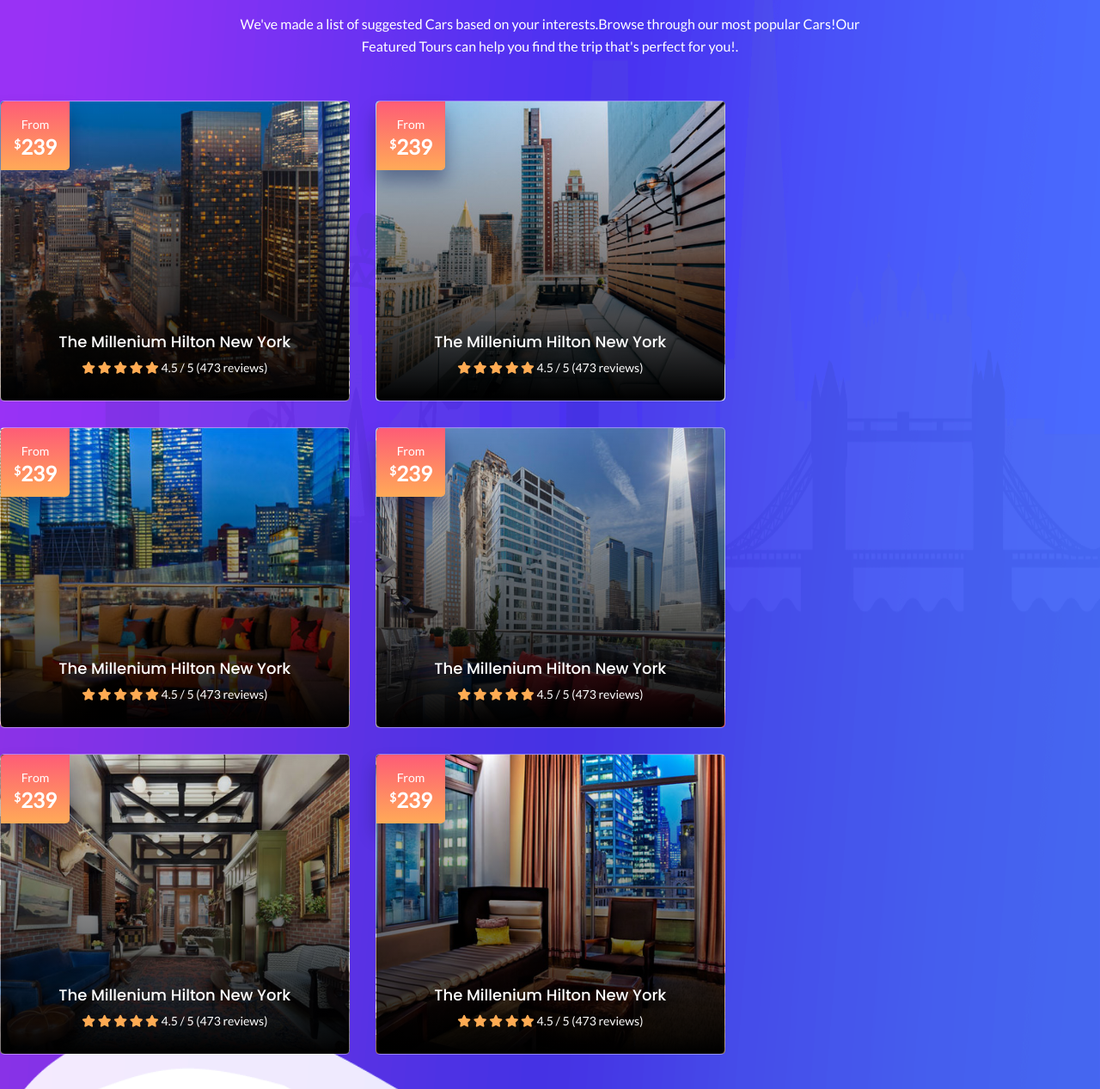
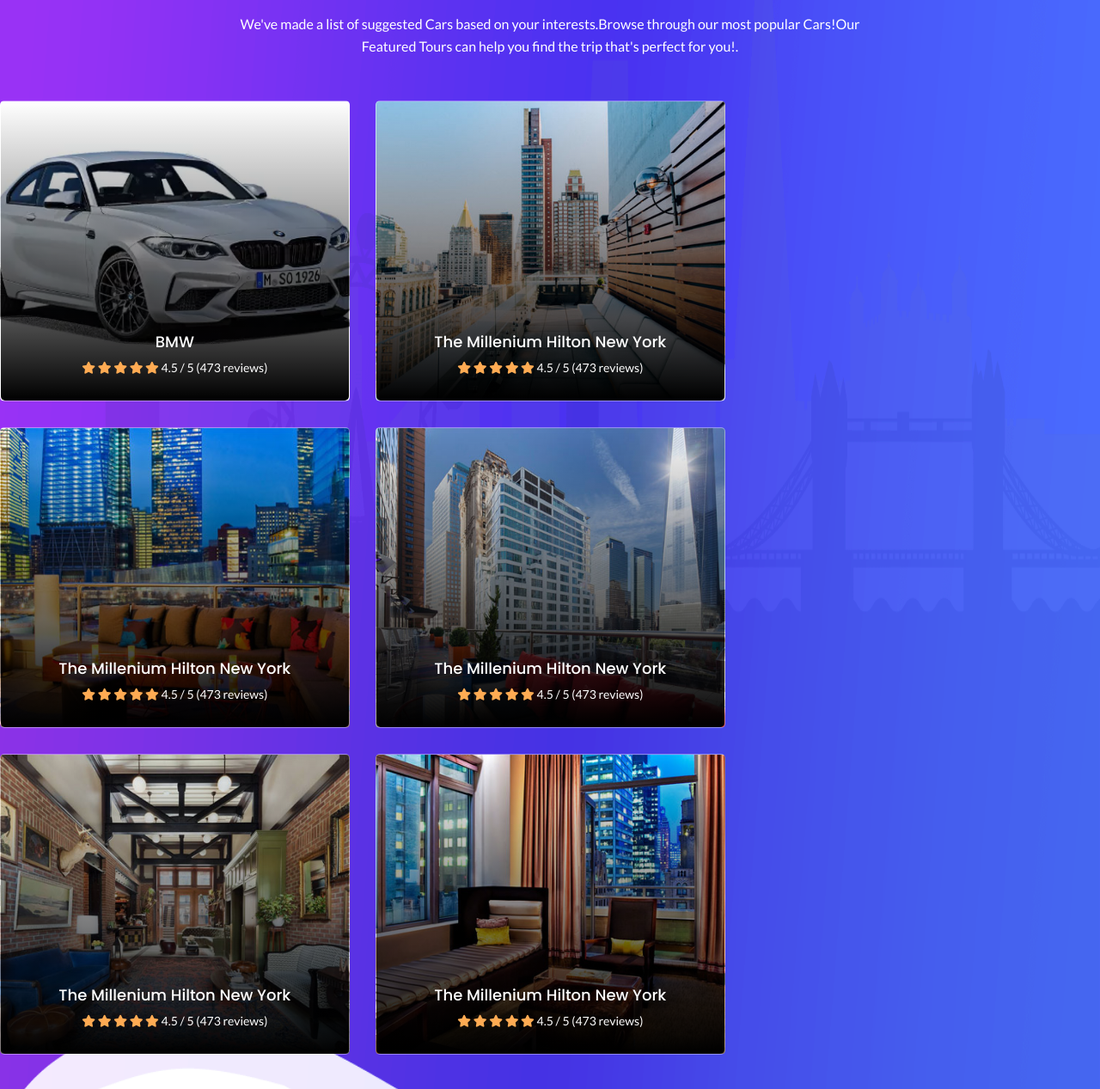
Before and after one commit to sumit735/flyworld, a PHP site: page / in a window 1280 px wide; the page is wider, and only the part inside the window is pictured. Shown: the part 3920-5187 px from the top of that part at 86% size. Run offline with PHP 8.4, Linux system fonts and the light colour scheme; some libraries are stand-ins or nearby versions.

Commit message:
price tag removed

```diff
--- a/index.php
+++ b/index.php
@@ -883,14 +883,14 @@
         </div><!-- /.row -->
         <div class="row grid">
             <div class="col-lg-4 col-md-6 grid-item cat-1 cat-5 cat-4">
-                <div class="portfolio-box-1 wow fade-in-bottom " style="background-image: url(assets/images/portfolio/port-1.jpg)">
+                <div class="portfolio-box-1 wow fade-in-bottom " style="background-image: url(assets/images/portfolio/port-7.jpg)">
                     <div class="rt-overlay"></div><!-- /.rt-overlay -->
-                    <div class="portfolio-badge">
+                    <!-- <div class="portfolio-badge">
                         <span>From</span>
                         <span><sup>$</sup>239</span>
-                    </div><!-- /.portfolio-badge -->
+                    </div> -->
                     <div class="inner-content text-white">
-                        <h6>The Millenium Hilton New York</h6>
+                        <h6>BMW</h6>
                         <p> <span>
                                 <i class="fas fa-star"></i>
                                 <i class="fas fa-star"></i>
@@ -906,10 +906,10 @@
             <div class="col-lg-4 col-md-6 grid-item cat-2 cat-3 cat-5">
                 <div class="portfolio-box-1 wow fade-in-bottom " style="background-image: url(assets/images/portfolio/port-2.jpg)" data-wow-duration="1s">
                     <div class="rt-overlay"></div><!-- /.rt-overlay -->
-                    <div class="portfolio-badge">
+                    <!-- <div class="portfolio-badge">
                         <span>From</span>
                         <span><sup>$</sup>239</span>
-                    </div><!-- /.portfolio-badge -->
+                    </div> -->
                     <div class="inner-content text-white">
                         <h6>The Millenium Hilton New York</h6>
                         <p> <span>
@@ -927,10 +927,10 @@
             <div class="col-lg-4 col-md-6 grid-item cat-1 cat-4">
                 <div class="portfolio-box-1 wow fade-in-bottom " style="background-image: url(assets/images/portfolio/port-3.jpg)" data-wow-duration="1.3s">
                     <div class="rt-overlay"></div><!-- /.rt-overlay -->
-                    <div class="portfolio-badge">
+                    <!-- <div class="portfolio-badge">
                         <span>From</span>
                         <span><sup>$</sup>239</span>
-                    </div><!-- /.portfolio-badge -->
+                    </div> -->
                     <div class="inner-content text-white">
                         <h6>The Millenium Hilton New York</h6>
                         <p> <span>
@@ -948,10 +948,10 @@
             <div class="col-lg-4 col-md-6 grid-item cat-4 cat-3 cat-5">
                 <div class="portfolio-box-1 wow fade-in-bottom " style="background-image: url(assets/images/portfolio/port-4.jpg)" data-wow-duration="1.6s">
                     <div class="rt-overlay"></div><!-- /.rt-overlay -->
-                    <div class="portfolio-badge">
+                    <!-- <div class="portfolio-badge">
                         <span>From</span>
                         <span><sup>$</sup>239</span>
-                    </div><!-- /.portfolio-badge -->
+                    </div> -->
                     <div class="inner-content text-white">
                         <h6>The Millenium Hilton New York</h6>
                         <p> <span>
@@ -969,10 +969,10 @@
             <div class="col-lg-4 col-md-6 grid-item cat-1 cat-5">
                 <div class="portfolio-box-1 wow fade-in-bottom " style="background-image: url(assets/images/portfolio/port-5.jpg)" data-wow-duration="1.9s">
                     <div class="rt-overlay"></div><!-- /.rt-overlay -->
-                    <div class="portfolio-badge">
+                    <!-- <div class="portfolio-badge">
                         <span>From</span>
                         <span><sup>$</sup>239</span>
-                    </div><!-- /.portfolio-badge -->
+                    </div> -->
                     <div class="inner-content text-white">
                         <h6>The Millenium Hilton New York</h6>
                         <p> <span>
@@ -990,10 +990,10 @@
             <div class="col-lg-4 col-md-6 grid-item cat-3 cat-5">
                 <div class="portfolio-box-1 wow fade-in-bottom " style="background-image: url(assets/images/portfolio/port-6.jpg)" data-wow-duration="2.2s">
                     <div class="rt-overlay"></div><!-- /.rt-overlay -->
-                    <div class="portfolio-badge">
+                    <!-- <div class="portfolio-badge">
                         <span>From</span>
                         <span><sup>$</sup>239</span>
-                    </div><!-- /.portfolio-badge -->
+                    </div> -->
                     <div class="inner-content text-white">
                         <h6>The Millenium Hilton New York</h6>
                         <p> <span>
```
Also changed, not shown: assets/images/portfolio/port-7.jpg (added).
